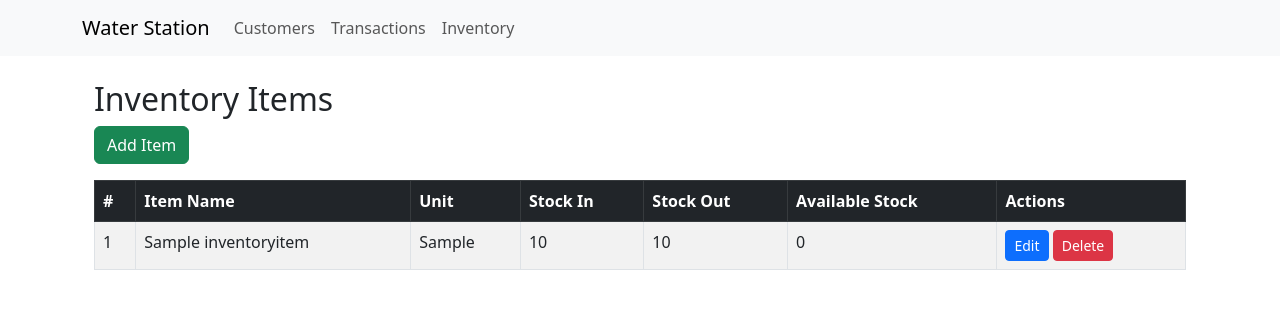
After one commit to gemi-dot/water_refilling_station, a Django app: page /inventory/ in a window 1280 px wide. The commit adds this page. Shown: the top 309 px of the page. Run offline with Django 4.2, Linux system fonts and the light colour scheme; tables that the repository leaves empty hold one stand-in row (values such as "Sample post").

Commit message:
Add Inventory feature: models, views, templates, and URLs

```diff
--- a/main/models.py
+++ b/main/models.py
@@ -27,7 +27,7 @@ class InventoryItem(models.Model):
 
 class Transaction(models.Model):
     customer = models.ForeignKey(Customer, on_delete=models.CASCADE)
-    quantity = models.DecimalField(max_digits=10, decimal_places=2)  # or FloatField
+    quantity = models.DecimalField(max_digits=10, decimal_places=0)  # or FloatField
     price_per_gallon = models.DecimalField(max_digits=10, decimal_places=2)  # or FloatField
     created_at = models.DateTimeField(auto_now_add=True)
     payment_status = models.CharField(max_length=50)
--- a/main/templates/main/add_transactions.html
+++ b/main/templates/main/add_transactions.html
@@ -2,12 +2,12 @@
 <!DOCTYPE html>
 <html>
 <head>
-    <title>Add Transaction</title>
+    <title>Add Daily Transaction</title>
     <link href="https://cdn.jsdelivr.net/npm/bootstrap@5.3.0/dist/css/bootstrap.min.css" rel="stylesheet">
 </head>
 <body>
 <div class="container mt-4">
-    <h2 class="mb-4">Add Transaction</h2>
+    <h2 class="mb-4">Add DailyTransaction</h2>
     <form method="post">
         {% csrf_token %}
         {{ form.as_p }}
--- a/main/templates/main/base.html
+++ b/main/templates/main/base.html
@@ -26,6 +26,8 @@
             <ul class="navbar-nav">
               <li class="nav-item"><a href="{% url 'customer_list' %}" class="nav-link">Customers</a></li>
               <li class="nav-item"><a href="{% url 'transaction_list' %}" class="nav-link">Transactions</a></li>
+              <li class="nav-item"><a href="{% url 'inventory_list' %}" class="nav-link">Inventory</a></li>
+
               <!-- Uncomment when Inventory views & urls are ready -->
 
 
--- a/main/templates/main/home.html
+++ b/main/templates/main/home.html
@@ -5,5 +5,5 @@
 
 {% block content %}
 <h1>Welcome to Water Refilling Station</h1>
-<p>This is the main menu.</p>
+<p>SoftWorks @2025 .</p>
 {% endblock %}
--- /dev/null
+++ b/main/templates/main/inventory_list.html
@@ -0,0 +1,47 @@
+
+{% extends 'main/base.html' %}
+{% load static %}
+
+{% block content %}
+<div class="container mt-4">
+    <h2>Inventory Items</h2>
+    <a href="{% url 'inventory_add' %}" class="btn btn-success mb-3">Add Item</a>
+
+    <table class="table table-bordered table-striped">
+        <thead class="table-dark">
+            <tr>
+                <th>#</th>
+                <th>Item Name</th>
+                <th>Unit</th>
+                <th>Stock In</th>
+                <th>Stock Out</th>
+                <th>Available Stock</th>
+                <th>Actions</th>
+            </tr>
+        </thead>
+        <tbody>
+            {% for item in inventory_items %}
+                <tr>
+                    <td>{{ forloop.counter }}</td>
+                    <td>{{ item.name }}</td>
+                    <td>{{ item.unit }}</td>
+                    <td>{{ item.stock_in }}</td>
+                    <td>{{ item.stock_out }}</td>
+                    <td>{{ item.current_stock }}</td>
+                    <td>
+                        <a href="{% url 'inventory_edit' item.pk %}" class="btn btn-sm btn-primary">Edit</a>
+                        <a href="{% url 'inventory_delete' item.pk %}" class="btn btn-sm btn-danger"
+                           onclick="return confirm('Are you sure you want to delete this item?');">
+                           Delete
+                        </a>
+                    </td>
+                </tr>
+            {% empty %}
+                <tr>
+                    <td colspan="7" class="text-center">No items found.</td>
+                </tr>
+            {% endfor %}
+        </tbody>
+    </table>
+</div>
+{% endblock %}
--- a/main/urls.py
+++ b/main/urls.py
@@ -17,4 +17,19 @@ urlpatterns = [
     path('transactions/delete/<int:pk>/', views.delete_transaction, name='delete_transaction'),
 
 
+    path('inventory/', views.inventory_list, name='inventory_list'),
+    path('inventory/add/', views.inventory_add, name='inventory_add'),
+
+    path('inventory/edit/<int:pk>/', views.inventory_edit, name='inventory_edit'),
+
+
+    path('inventory/delete/<int:pk>/', views.inventory_delete, name='inventory_delete'),
+
+
+
+    #path('inventory/add/', views.inventory_add, name='inventory_form'),
+
+
+
+
 ]
--- a/main/views.py
+++ b/main/views.py
@@ -10,13 +10,24 @@ from .models import Transaction
 from .forms import TransactionForm
 
 
+from .models import InventoryItem
+from .forms import InventoryItemForm  # You'll create this next
+
+
+
 def customer_list(request):
-    query = request.GET.get('q')
+    query = request.GET.get('q', '')
+    customers = Customer.objects.all()
+
     if query:
-        customers = Customer.objects.filter(name__icontains=query)
-    else:
-        customers = Customer.objects.all()
-    return render(request, 'main/customer_list.html', {'customers': customers, 'query': query})
+        customers = customers.filter(name__icontains=query)
+
+    context = {
+        'customers': customers,
+        'query': query
+    }
+    return render(request, 'main/customer_list.html', context)
+
 
 
 def customer_add(request):
@@ -95,3 +106,50 @@ def delete_transaction(request, pk):
 
 def home(request):
     return render(request, 'main/home.html')  # create this template or use any simple response
+
+
+
+#def inventory_list(request):
+#    items = InventoryItem.objects.all()
+#    return render(request, 'main/inventory_list.html', {'items': items})
+
+def inventory_list(request):
+    inventory_items = InventoryItem.objects.all()
+    return render(request, 'main/inventory_list.html', {'inventory_items': inventory_items})
+
+
+
+
+def inventory_add(request):
+    if request.method == 'POST':
+        form = InventoryItemForm(request.POST)
+        if form.is_valid():
+            form.save()
+            return redirect('inventory_list')
+    else:
+        form = InventoryItemForm()
+    return render(request, 'main/inventory_add.html', {'form': form})
+
+
+# Edit Inventory Item
+def inventory_edit(request, pk):
+    item = get_object_or_404(InventoryItem, pk=pk)
+    if request.method == 'POST':
+        form = InventoryItemForm(request.POST, instance=item)
+        if form.is_valid():
+            form.save()
+            return redirect('inventory_list')
+    else:
+        form = InventoryItemForm(instance=item)
+    return render(request, 'main/inventory_edit.html', {'form': form})
+
+
+
+
+# Delete Inventory Item
+def inventory_delete(request, pk):
+    item = get_object_or_404(InventoryItem, pk=pk)
+    if request.method == 'POST':
+        item.delete()
+        return redirect('inventory_list')
+    return render(request, 'main/inventory_confirm_delete.html', {'item': item})
```
Also changed, not shown: main/forms.py (+12 -0 lines), main/templates/main/customer_list.html (+10 -14 lines), main/templates/main/inventory_add.html (added, +29 -0 lines), main/templates/main/inventory_confirm_delete.html (added, +10 -0 lines), main/templates/main/inventory_edit.html (added, +13 -0 lines), main/templates/main/inventory_form.html (added, +16 -0 lines), main/templates/main/transactions_list.html (+0 -7 lines), 1 other file.
